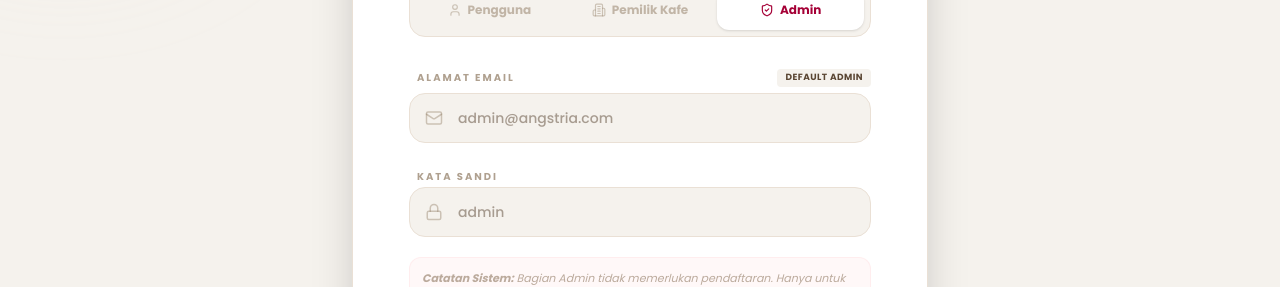
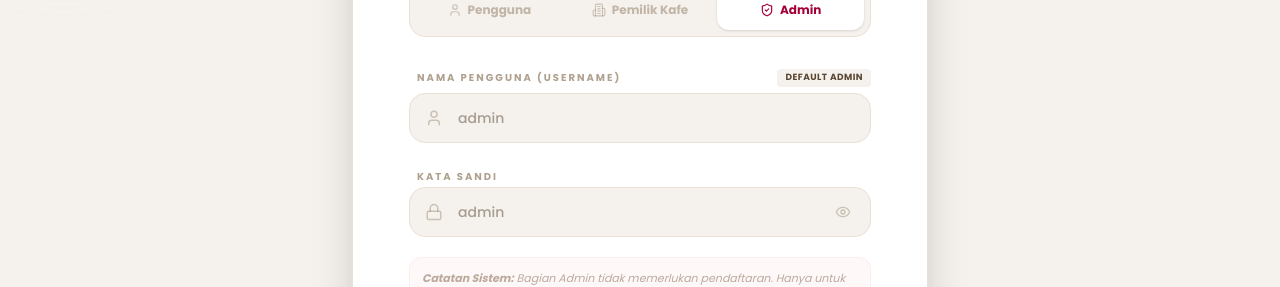
Before and after one commit to astrianinurvaiza-source/Angstria_Hangout--, a React (Vite) app: page /login in a window 1280 px wide. Both pictures are taken after a click on the button "Admin". Shown: the part 395-682 px from the top of the page. Built offline with nearby package versions, Linux system fonts and the light colour scheme; no server answers; a web font is replaced by a local one.

Commit message:
Update Login.tsx

```diff
--- a/src/pages/Login.tsx
+++ b/src/pages/Login.tsx
@@ -3,7 +3,8 @@ import { motion, AnimatePresence } from 'motion/react';
 import { useNavigate, Link } from 'react-router-dom';
 import {
   LogIn, Mail, Lock, Coffee, AlertCircle, Sparkles, User,
-  Building2, ShieldCheck, CheckCircle2, ChevronRight, UserPlus, ArrowRight
+  Building2, ShieldCheck, CheckCircle2, ChevronRight, UserPlus, ArrowRight,
+  Eye, EyeOff
 } from 'lucide-react';
 import { authService, userService, ownerService } from '../services/dbService';
 
@@ -24,6 +25,7 @@ const Login: React.FC<LoginProps> = ({ user }) => {
   const [name, setName] = useState('');
   const [email, setEmail] = useState('');
   const [password, setPassword] = useState('');
+  const [showPassword, setShowPassword] = useState(false);
 
   // Status feedback
   const [errorMsg, setErrorMsg] = useState('');
@@ -54,6 +56,7 @@ const Login: React.FC<LoginProps> = ({ user }) => {
     setName('');
     setEmail('');
     setPassword('');
+    setShowPassword(false);
   };
 
   const handleAuthModeChange = (mode: 'login' | 'register') => {
@@ -63,6 +66,7 @@ const Login: React.FC<LoginProps> = ({ user }) => {
     setName('');
     setEmail('');
     setPassword('');
+    setShowPassword(false);
   };
 
   const handleSubmit = async (e: React.FormEvent) => {
@@ -301,24 +305,30 @@ const Login: React.FC<LoginProps> = ({ user }) => {
             </div>
           )}
 
-          {/* Sesi Email */}
+          {/* Sesi Email / Username untuk Admin */}
           <div className="space-y-1.5">
             <div className="flex justify-between items-center ml-2">
-              <label className="text-[10px] uppercase font-bold text-cafe-mocha/70 tracking-[0.2em]">Alamat Email</label>
+              <label className="text-[10px] uppercase font-bold text-cafe-mocha/70 tracking-[0.2em]">
+                {activeRole === 'admin' ? 'Nama Pengguna (Username)' : 'Alamat Email'}
+              </label>
               {activeRole === 'admin' && (
                 <span className="text-[9px] text-cafe-brown font-bold uppercase tracking-wider bg-cafe-beige px-2 py-0.5 rounded">Default Admin</span>
               )}
             </div>
             <div className="relative">
-              <Mail className="absolute left-4 top-1/2 -translate-y-1/2 text-cafe-mocha/40" size={18} />
+              {activeRole === 'admin' ? (
+                <User className="absolute left-4 top-1/2 -translate-y-1/2 text-cafe-mocha/40" size={18} />
+              ) : (
+                <Mail className="absolute left-4 top-1/2 -translate-y-1/2 text-cafe-mocha/40" size={18} />
+              )}
               <input
-                type="email"
+                type={activeRole === 'admin' ? "text" : "email"}
                 required
                 value={email}
                 onChange={(e) => setEmail(e.target.value)}
-                autoComplete="email"
+                autoComplete={activeRole === 'admin' ? "username" : "email"}
                 className="w-full bg-cafe-beige border border-cafe-pastel rounded-2xl py-3.5 pl-12 pr-4 focus:outline-none focus:border-cafe-brown focus:ring-4 focus:ring-primary/5 transition-all text-sm text-cafe-brown font-medium"
-                placeholder={activeRole === 'admin' ? "admin@angstria.com" : "Contoh: astriani@design.com"}
+                placeholder={activeRole === 'admin' ? "admin" : "Contoh: astriani@design.com"}
               />
             </div>
           </div>
@@ -329,14 +339,23 @@ const Login: React.FC<LoginProps> = ({ user }) => {
             <div className="relative">
               <Lock className="absolute left-4 top-1/2 -translate-y-1/2 text-cafe-mocha/40" size={18} />
               <input
-                type="password"
+                type={showPassword ? "text" : "password"}
                 required
                 value={password}
                 onChange={(e) => setPassword(e.target.value)}
                 autoComplete="current-password"
-                className="w-full bg-cafe-beige border border-cafe-pastel rounded-2xl py-3.5 pl-12 pr-4 focus:outline-none focus:border-cafe-brown focus:ring-4 focus:ring-primary/5 transition-all text-sm text-cafe-brown font-medium"
+                className="w-full bg-cafe-beige border border-cafe-pastel rounded-2xl py-3.5 pl-12 pr-12 focus:outline-none focus:border-cafe-brown focus:ring-4 focus:ring-primary/5 transition-all text-sm text-cafe-brown font-medium"
                 placeholder={activeRole === 'admin' ? "admin" : "••••••••"}
               />
+              <button
+                type="button"
+                onClick={() => setShowPassword(!showPassword)}
+                className="absolute right-4 top-1/2 -translate-y-1/2 text-cafe-mocha/40 hover:text-cafe-brown transition-colors cursor-pointer flex items-center justify-center p-1 rounded-full hover:bg-cafe-beige/80"
+                title={showPassword ? "Sembunyikan Kata Sandi" : "Tampilkan Kata Sandi"}
+                id="password-visibility-toggle"
+              >
+                {showPassword ? <EyeOff size={16} /> : <Eye size={16} />}
+              </button>
             </div>
           </div>
 
```
